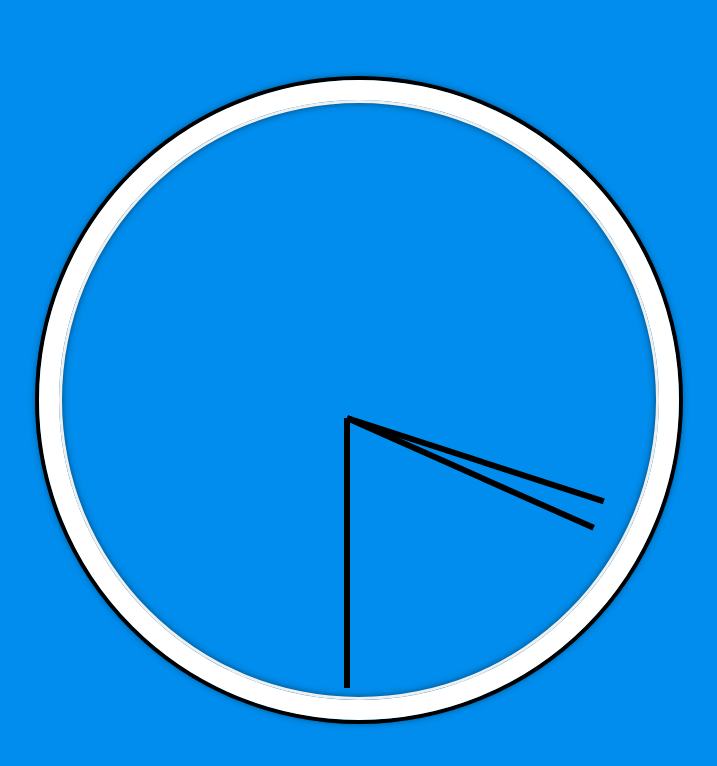
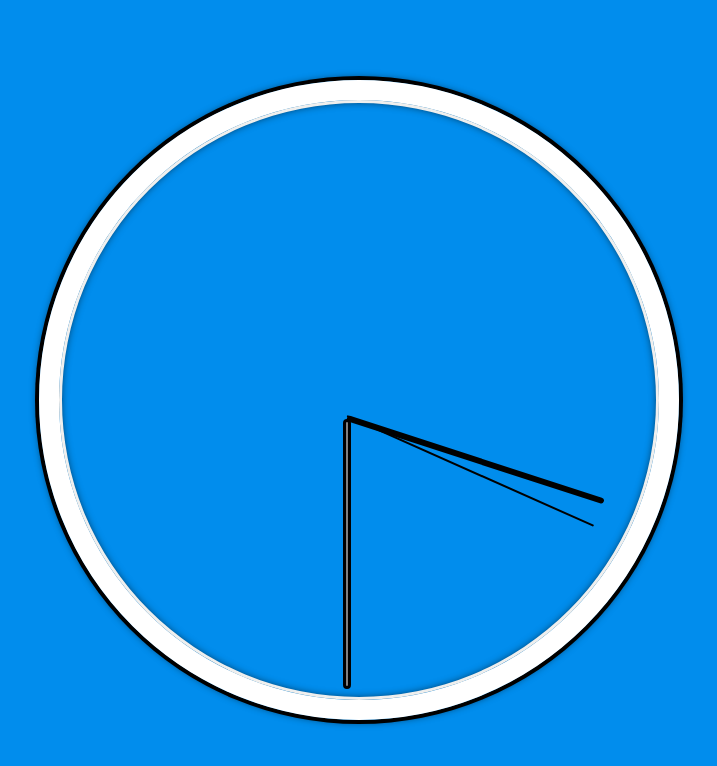
Before and after one commit to Asilo5/vanilla-js-clock-2, a plain HTML site: page index.html in a window 1280 px wide. Shown: the whole page, without its empty margins (281-998 px from the left). Drawn offline with Linux system fonts and the light colour scheme.

Commit message:
Add different height and colour to each hand to differentiate

```diff
--- a/style.css
+++ b/style.css
@@ -38,13 +38,27 @@ body {
 
 .hand {
     width: 45%;
-    height: 6px;
+    height: 8px;
     background-color: black;
     position: absolute;
     top: 50%;
     margin: 18px;
+    border-radius: 10px;
     transform-origin: 100%;
     transform: rotate(90deg);
     transition: all 0.05s;
     transition-timing-function: cubic-bezier(0.1, 2.7, 0.58, 1);
 }
+
+.hour-hand {
+    background-color: gray;
+    border: 3px solid black;
+}
+
+.minute-hand {
+    height: 6px;
+}
+
+.second-hand {
+    height: 2px;
+}
```
